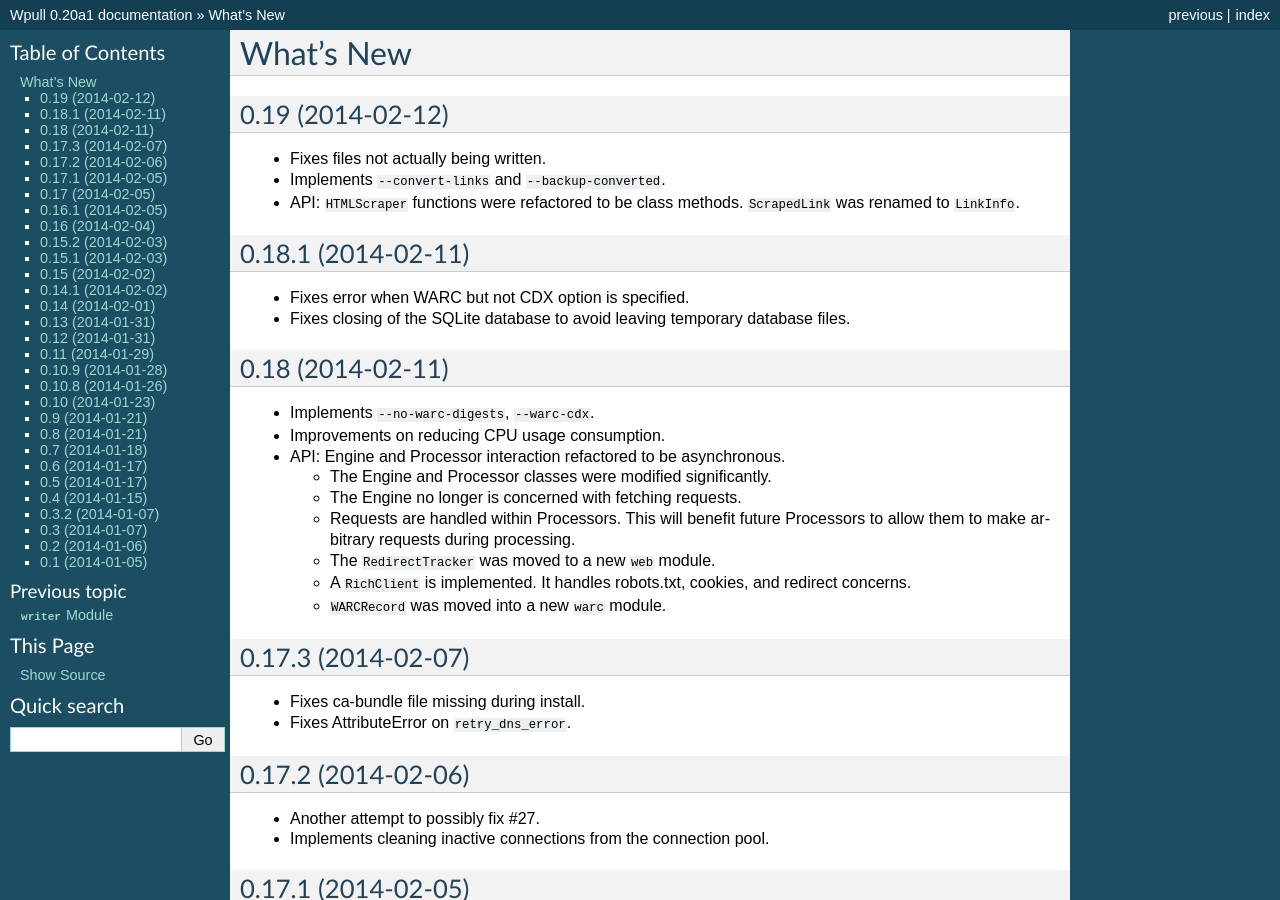
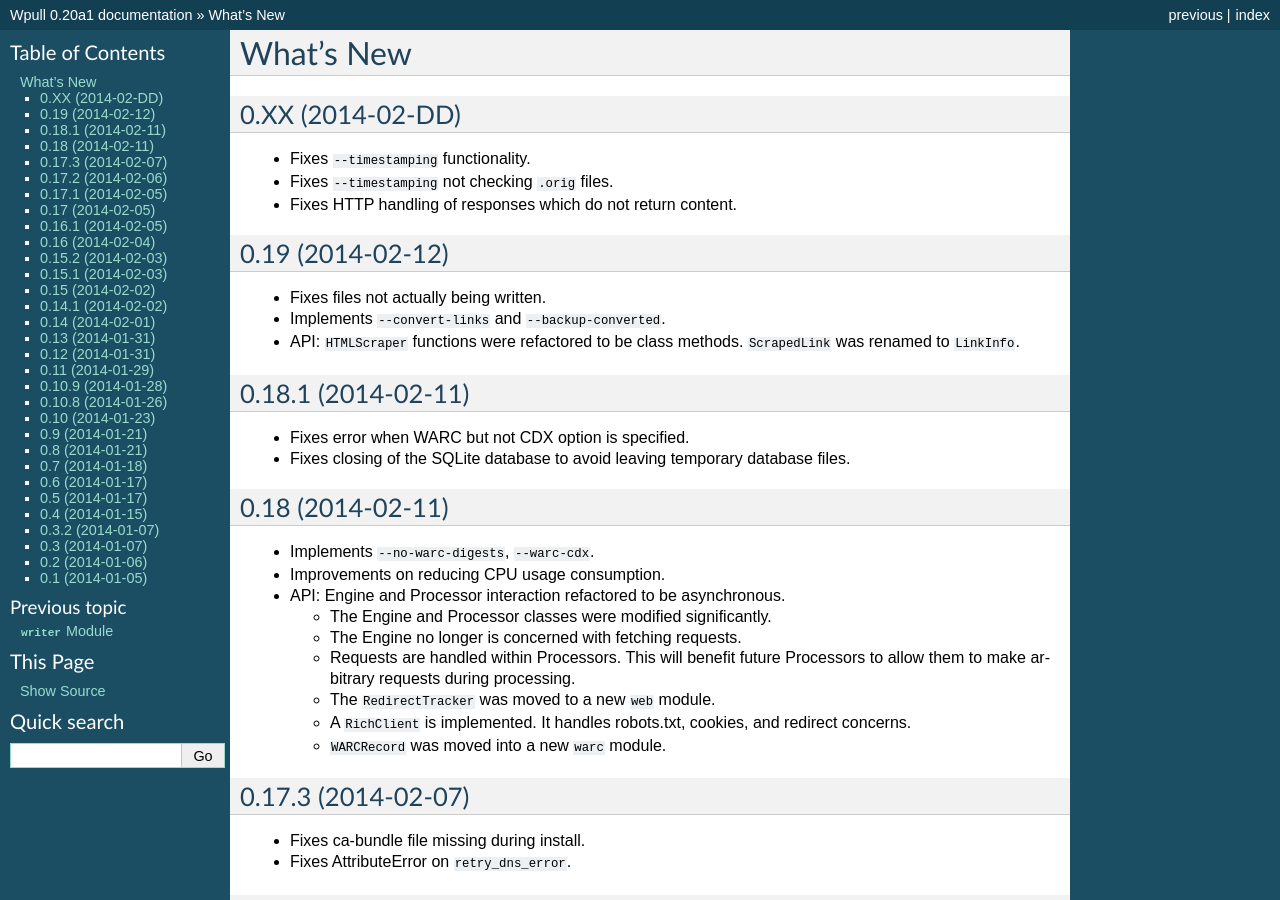
Before and after one commit to ArchiveTeam/wpull, a Sphinx documentation site: the page built from doc/changelog.rst, in a window 1280 px wide and 900 px high. Built offline with Sphinx 7.4.7, drawn with Linux system fonts in a browser that asks for light colours.

Commit message:
changelog: Adds entries about timestamping and http no content fixes.

```diff
--- a/doc/changelog.rst
+++ b/doc/changelog.rst
@@ -1,6 +1,14 @@
 ==========
 What's New
 ==========
+
+0.XX (2014-02-DD)
+=================
+
+* Fixes ``--timestamping`` functionality.
+* Fixes ``--timestamping`` not checking ``.orig`` files.
+* Fixes HTTP handling of responses which do not return content.
+
 
 0.19 (2014-02-12)
 =================
```
